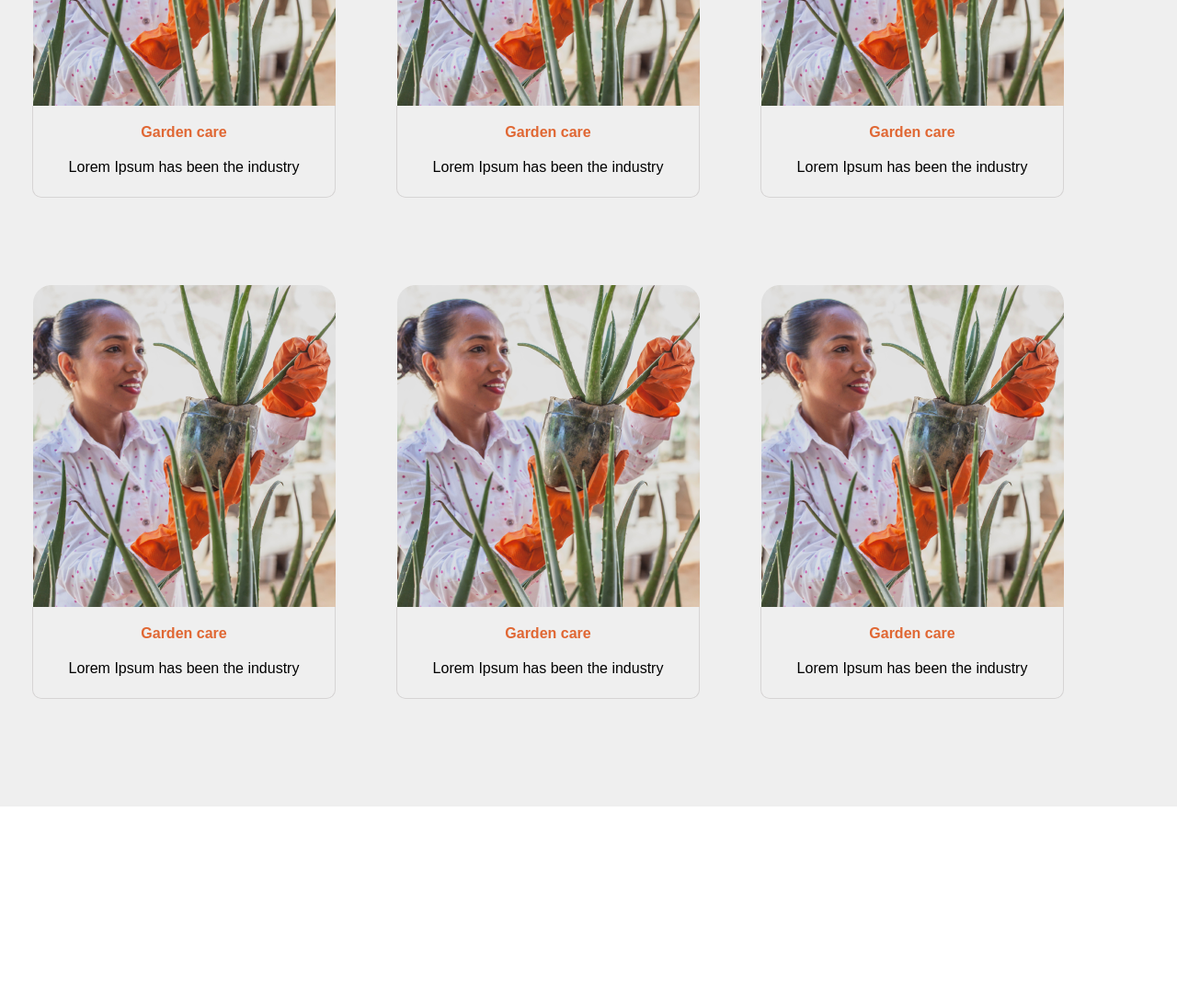
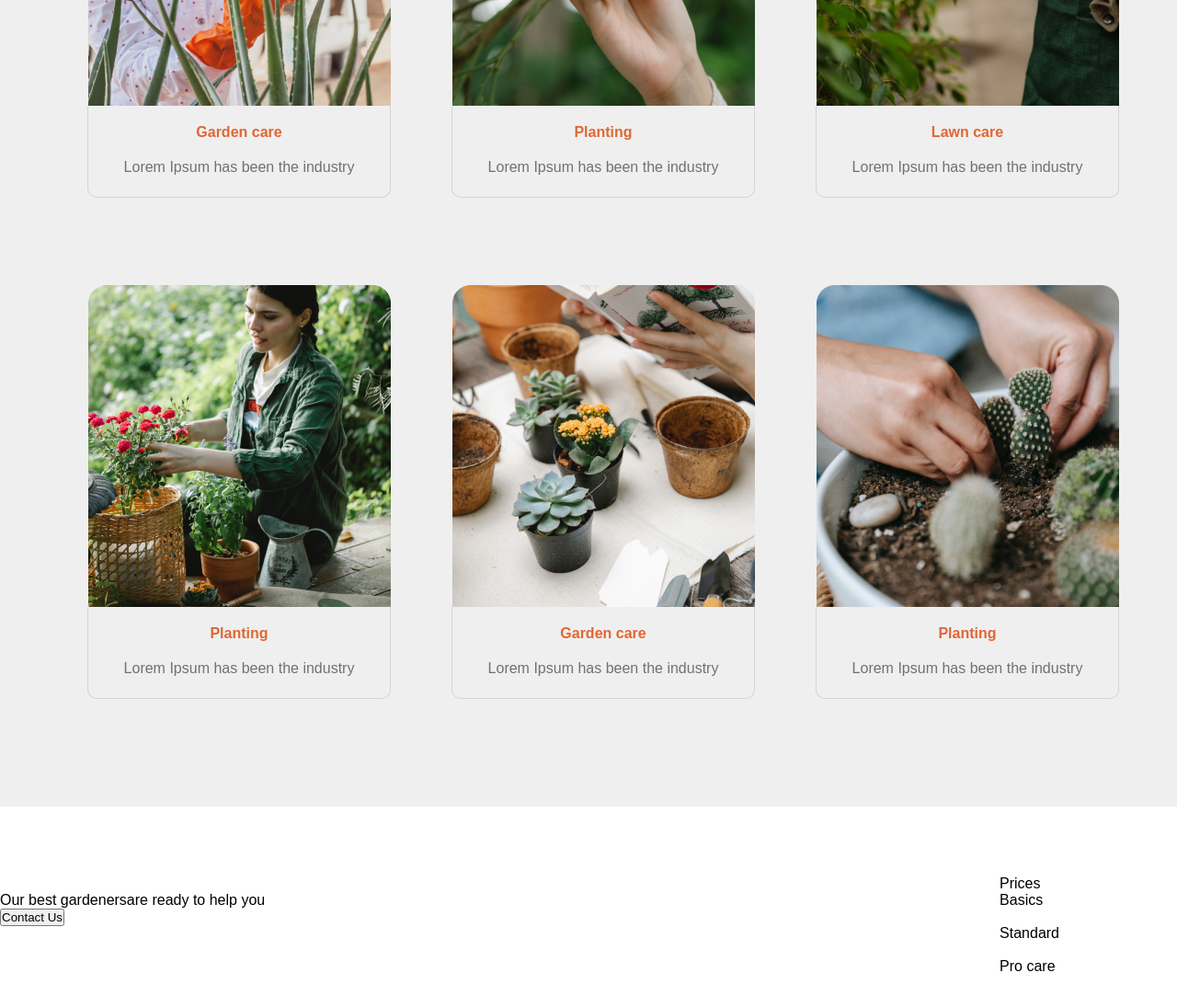
Before and after one commit to abdurahmonsadriddinov/Abdurrohman, a plain HTML site: page index.html in a window 1280 px wide. Shown: the part 1840-2935 px from the top of the page at 92% size. Before the commit the page ends 2717 px from the top, so only its background shows below. Drawn offline with Linux system fonts and the light colour scheme.

Commit message:
added some styles

```diff
--- a/index.html
+++ b/index.html
@@ -39,9 +39,13 @@
         <img id="sec-O-image" src="./leaf.svg" alt="" />
       </div>
       <div class="sec-O-Texts">
-      <p class="sec-O-Text">We grow <span id="sec-Text-Plants"> plants</span> and give you oxygen</p>
+        <p class="sec-O-Text">
+          We grow <span id="sec-Text-Plants"> plants</span> and give you oxygen
+        </p>
         <p class="sec-O-Tekst">
-        Lorem Ipsum is simply dummy text of the printing and typesetting industry. Lorem Ipsum has been the industry's standard dummy text ever since the 1500s.
+          Lorem Ipsum is simply dummy text of the printing and typesetting
+          industry. Lorem Ipsum has been the industry's standard dummy text ever
+          since the 1500s.
         </p>
         <button class="sec-O-Buttom">LEARN MORE</button>
       </div>
@@ -52,11 +56,22 @@
     <section id="about">
       <div class="section-About-Us">
         <div class="about-Us-Text">
-                <h1 class="about-Us-Text-O"><span class="about-We">We are</span> <span class="about-Professional">professional experienced</span> <span class="about-We"> gardeners</span></h1>
-                <p class="about-Us-Text-T">Lorem Ipsum is simply dummy text of the printing and typesetting industry. Lorem Ipsum has been the industry's standard dummy text ever since the 1500s, when an unknown printer took a galley of type and scrambled it to make a type specimen book. It has survived not only five centuries, but also the leap into electronic typesetting, remaining essentially unchanged. </p>
+          <h1 class="about-Us-Text-O">
+            <span class="about-We">We are</span>
+            <span class="about-Professional">professional experienced</span>
+            <span class="about-We"> gardeners</span>
+          </h1>
+          <p class="about-Us-Text-T">
+            Lorem Ipsum is simply dummy text of the printing and typesetting
+            industry. Lorem Ipsum has been the industry's standard dummy text
+            ever since the 1500s, when an unknown printer took a galley of type
+            and scrambled it to make a type specimen book. It has survived not
+            only five centuries, but also the leap into electronic typesetting,
+            remaining essentially unchanged.
+          </p>
         </div>
         <div class="about-Us-Amage">
-                <img id="section-About-Amage" src="flawer.svg" alt="">
+          <img id="section-About-Amage" src="flawer.svg" alt="" />
         </div>
       </div>
     </section>
@@ -65,9 +80,7 @@
     <!--Service-Start-->
     <section class="service">
       <div class="Service-O-Text">
-        <p class="Service-F-Text">
-          Service and our projects
-        </p>
+        <p class="Service-F-Text">Service and our projects</p>
         <div class="Service-buttons">
           <button class="Service-F-Button">Gardens</button>
           <button class="Service-F-Button">Lawn</button>
@@ -77,56 +90,100 @@
 
       <div class="service-item">
         <div class="Service-Item-Wrapper">
-      <img class="Service-item-image" src="image/first .png" alt="">
+          <img class="Service-item-image" src="image/first .png" alt="" />
           <div class="Service-Item-Text">
             <h4 class="Garden"><b>Garden care</b></h4>
-        <p>Lorem Ipsum has been the industry</p>
+            <p style="color: #717171">Lorem Ipsum has been the industry</p>
           </div>
         </div>
 
         <div class="Service-Item-Wrapper">
-      <img class="Service-item-image" src="image/first .png" alt="">
+          <img class="Service-item-image" src="image/2.png" alt="" />
           <div class="Service-Item-Text">
-        <h4 class="Garden"><b>Garden care</b></h4>
-        <p>Lorem Ipsum has been the industry</p>
+            <h4 class="Garden"><b>Planting</b></h4>
+            <p style="color: #717171">Lorem Ipsum has been the industry</p>
           </div>
         </div>
 
         <div class="Service-Item-Wrapper">
-      <img class="Service-item-image" src="image/first .png" alt="">
+          <img class="Service-item-image" src="image/3.png" alt="" />
           <div class="Service-Item-Text">
-        <h4 class="Garden"><b>Garden care</b></h4>
-        <p>Lorem Ipsum has been the industry</p>
+            <h4 class="Garden"><b>Lawn care</b></h4>
+            <p style="color: #717171">Lorem Ipsum has been the industry</p>
           </div>
         </div>
 
         <div class="Service-Item-Wrapper">
-      <img class="Service-item-image" src="image/first .png" alt="">
+          <img class="Service-item-image" src="image/4.png" alt="" />
           <div class="Service-Item-Text">
-        <h4 class="Garden"><b>Garden care</b></h4>
-        <p>Lorem Ipsum has been the industry</p>
+            <h4 class="Garden"><b>Planting</b></h4>
+            <p style="color: #717171">Lorem Ipsum has been the industry</p>
           </div>
         </div>
 
         <div class="Service-Item-Wrapper">
-      <img class="Service-item-image" src="image/first .png" alt="">
+          <img class="Service-item-image" src="image/5.png" alt="" />
           <div class="Service-Item-Text">
             <h4 class="Garden"><b>Garden care</b></h4>
-        <p>Lorem Ipsum has been the industry</p>
+            <p style="color: #717171">Lorem Ipsum has been the industry</p>
           </div>
         </div>
 
         <div class="Service-Item-Wrapper">
-      <img class="Service-item-image" src="image/first .png" alt="">
+          <img class="Service-item-image" src="image/6.png" alt="" />
           <div class="Service-Item-Text">
-        <h4 class="Garden"><b>Garden care</b></h4>
-        <p>Lorem Ipsum has been the industry</p>
+            <h4 class="Garden"><b>Planting</b></h4>
+            <p style="color: #717171">Lorem Ipsum has been the industry</p>
           </div>
         </div>
       </div>
     </section>
 
     <!--Service-end-->
+
+    <!--Price-Start-->
+    <div class="Prices">
+      <div class="Price-Wrapper">
+
+        <div class="Price-F">
+          <div class="leafs">
+            <img src="" alt="" />
+          </div>
+          <div class="text-Call-Us">
+            <p>
+              Our best <span class="text-Call-Us-F">gardeners</span>are ready to
+              help you
+            </p>
+            <button class="Contact-Us">Contact Us</button>
+          </div>
+        </div>
+
+        <div class="Prices-F">
+          <p class="Prices-Text">Prices</p>
+          <div class="Prices_item">
+            <div class="Price-Button">
+              <p class="Price_Button_text">Basics</p>
+              <div class="Price_Button_Icon">
+                <img src="" alt="" />
+              </div>
+            </div>
+            <div class="Pice-Button">
+              <p class="Price_Button_text">Standard</p>
+              <div class="Price_Button_Icon">
+                <img src="" alt="" />
+              </div>
+            </div>
+            <div class="Price-Button-S">
+              <p class="Price_Button_text">Pro care</p>
+              <div class="Price_Button_Icon">
+                <img src="" alt="" />
+              </div>
+            </div>
+          </div>
+        </div>
+      </div>
+    </div>
+    <!--Price-End-->
     <script src="main.js"></script>
   </body>
 </html>
--- a/styled.css
+++ b/styled.css
@@ -187,15 +187,15 @@ a {
     height: 1400px;
     background-color: #efefef;
     display: flex;
-    justify-content: space-between;
+    justify-content: center;
     flex-direction: column;
 }
 
 .Service-O-Text {
-    width: 85%;
+    width: 80%;
     height: 100px;
     display: flex;
-    justify-content: space-between;
+    justify-content: center;
     align-items: center;
     margin: 40px 70px 70px 100px;
 }
@@ -229,7 +229,7 @@ a {
     display: flex;
     justify-content: space-between;
     align-items: center;
-    margin: 40px 250px 70px 20px;
+    margin: 40px 190px 70px 80px;
 }
 
 .Service-Item-Wrapper {
@@ -263,3 +263,22 @@ a {
     color: #e06733;
 }
 /* <!--service-end--> */
+
+/* <!--Price-Start--> */
+.Prices{
+    width: 100%;
+    height: 600px;
+    display: flex;
+    justify-content: space-between;
+    align-items: center;
+}
+
+.Price-Wrapper{
+    width: 90%;
+    height: 450px;
+    display: flex;
+    justify-content: space-between;
+}
+
+
+/* <!--Price-End--> */
```
Also changed, not shown: image/2.png (added), image/3.png (added), image/4.png (added), image/5.png (added), image/6.png (added). Lines whose indentation alone changed are shown as unchanged.
